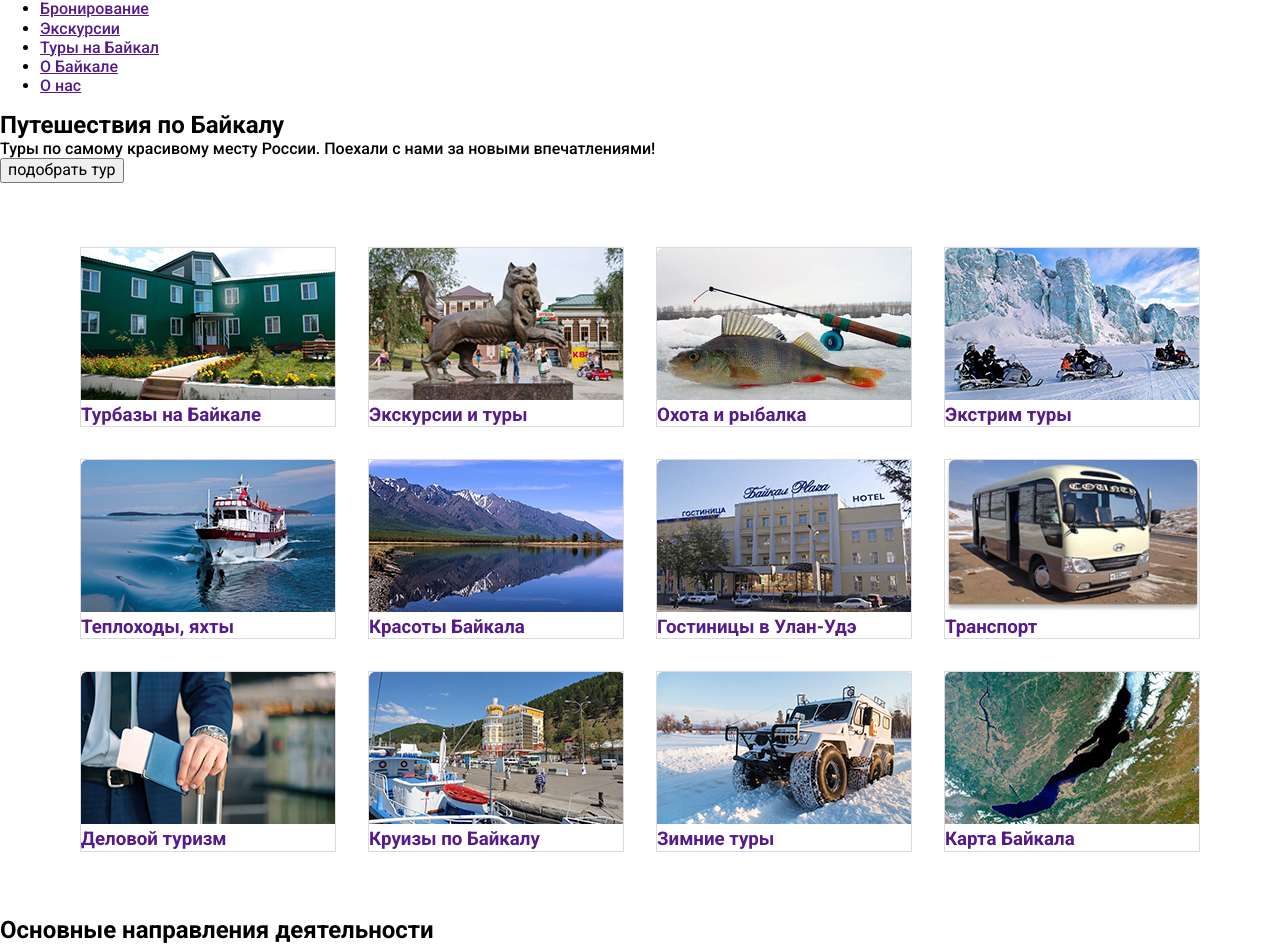
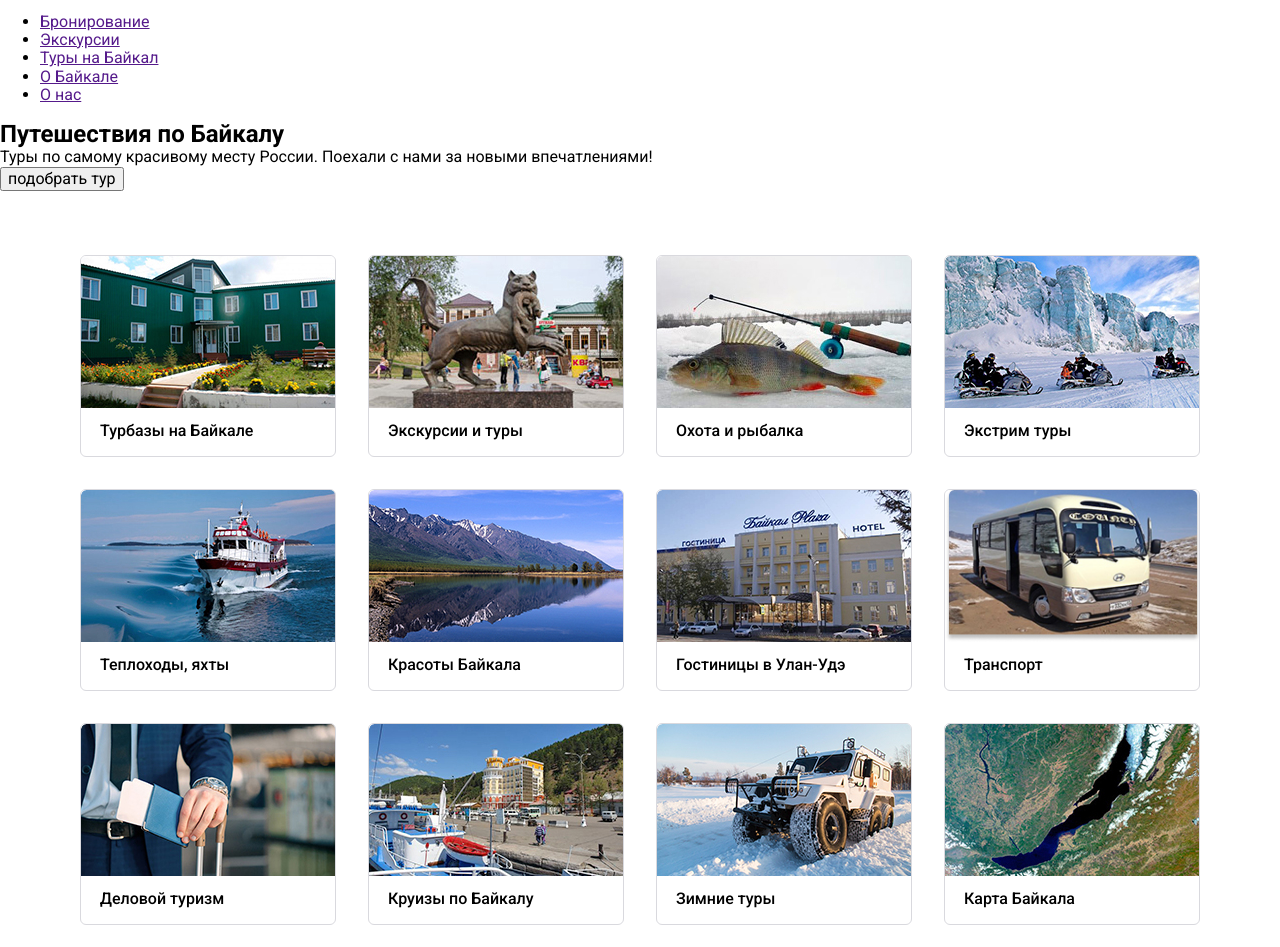
Before and after one commit to Stavr101/baikal, a plain HTML site: page index.html in a window 1280 px wide. Shown: the part 169-1116 px from the top of the page. Drawn offline with nearby package versions, Linux system fonts and the light colour scheme.

Commit message:
исправление первой секции по Аниному макету

```diff
--- a/css/styles.css
+++ b/css/styles.css
@@ -1,9 +1,8 @@
 :root {
-  --primari-text-color: #333333;
-  --title-text-color: #000000;
+  --primary-text-color: #333333;
+  --title-text: #000000;
   --accent-color: #ffffff;
 }
-
 .link {
   text-decoration: none;
 }
@@ -22,7 +21,7 @@ p {
   margin-top: 0;
   margin-bottom: 0;
 }
-.image {
+img {
   display: block;
 }
 .container {
@@ -33,12 +32,17 @@ p {
   padding-right: 15px;
 }
 body {
-  font-family: roboto;
-  font-weight: 500;
+  font-family: Roboto, sans-serif;
   font-style: normal;
-  font-size: 16;
-  line-height: 1.19;
+  font-weight: 400;
 }
+/* <!-- categories --> */
+
+.categories {
+  padding-top: 64px;
+  padding-bottom: 64px;
+}
+
 .categories-title {
   color: var(--title-text-color);
   font-weight: 500;
@@ -69,11 +73,17 @@ body {
   margin-top: 32px;
   margin-right: 32px;
   overflow: hidden;
+
   border: 1px solid #d9d9de;
+  border-radius: 6px;
   width: calc((100% / 4) - 32px);
 }
 .categories-subtitle {
-  border: ;
+  padding: 13px 19px 16px;
+  font-weight: 500;
+  font-size: 16px;
+  line-height: 1.19;
+  color: var(--title-text);
 }
 .categories {
   padding-top: 64px;
--- a/index.html
+++ b/index.html
@@ -55,6 +55,9 @@
         </p>
         <button type="button">подобрать тур</button>
       </section>
+
+      <!-- categories -->
+
       <section class="categories">
         <div class="container">
           <h2 class="visually-hidden">Категории туров</h2>
@@ -79,7 +82,7 @@
                   width="256"
                   height="152"
                 />
-                <h3>Экскурсии и туры</h3>
+                <h3 class="categories-subtitle">Экскурсии и туры</h3>
               </a>
             </li>
             <li class="categories-item">
@@ -91,7 +94,7 @@
                   height="152"
                 />
 
-                <h3>Охота и рыбалка</h3>
+                <h3 class="categories-subtitle">Охота и рыбалка</h3>
               </a>
             </li>
             <li class="categories-item">
@@ -103,7 +106,7 @@
                   height="152"
                 />
 
-                <h3>Экстрим туры</h3>
+                <h3 class="categories-subtitle">Экстрим туры</h3>
               </a>
             </li>
             <li class="categories-item">
@@ -114,7 +117,7 @@
                   width="256"
                   height="152"
                 />
-                <h3>Теплоходы, яхты</h3>
+                <h3 class="categories-subtitle">Теплоходы, яхты</h3>
               </a>
             </li>
             <li class="categories-item">
@@ -125,7 +128,7 @@
                   width="256"
                   height="152"
                 />
-                <h3>Красоты Байкала</h3>
+                <h3 class="categories-subtitle">Красоты Байкала</h3>
               </a>
             </li>
             <li class="categories-item">
@@ -136,7 +139,7 @@
                   width="256"
                   height="152"
                 />
-                <h3>Гостиницы в Улан-Удэ</h3>
+                <h3 class="categories-subtitle">Гостиницы в Улан-Удэ</h3>
               </a>
             </li>
             <li class="categories-item">
@@ -147,7 +150,7 @@
                   width="256"
                   height="152"
                 />
-                <h3>Транспорт</h3>
+                <h3 class="categories-subtitle">Транспорт</h3>
               </a>
             </li>
             <li class="categories-item">
@@ -158,7 +161,7 @@
                   width="256"
                   height="152"
                 />
-                <h3>Деловой туризм</h3>
+                <h3 class="categories-subtitle">Деловой туризм</h3>
               </a>
             </li>
             <li class="categories-item">
@@ -169,7 +172,7 @@
                   width="256"
                   height="152"
                 />
-                <h3>Круизы по Байкалу</h3>
+                <h3 class="categories-subtitle">Круизы по Байкалу</h3>
               </a>
             </li>
             <li class="categories-item">
@@ -180,7 +183,7 @@
                   width="256"
                   height="152"
                 />
-                <h3>Зимние туры</h3>
+                <h3 class="categories-subtitle">Зимние туры</h3>
               </a>
             </li>
             <li class="categories-item">
@@ -191,7 +194,7 @@
                   width="256"
                   height="152"
                 />
-                <h3>Карта Байкала</h3>
+                <h3 class="categories-subtitle">Карта Байкала</h3>
               </a>
             </li>
           </ul>
```
